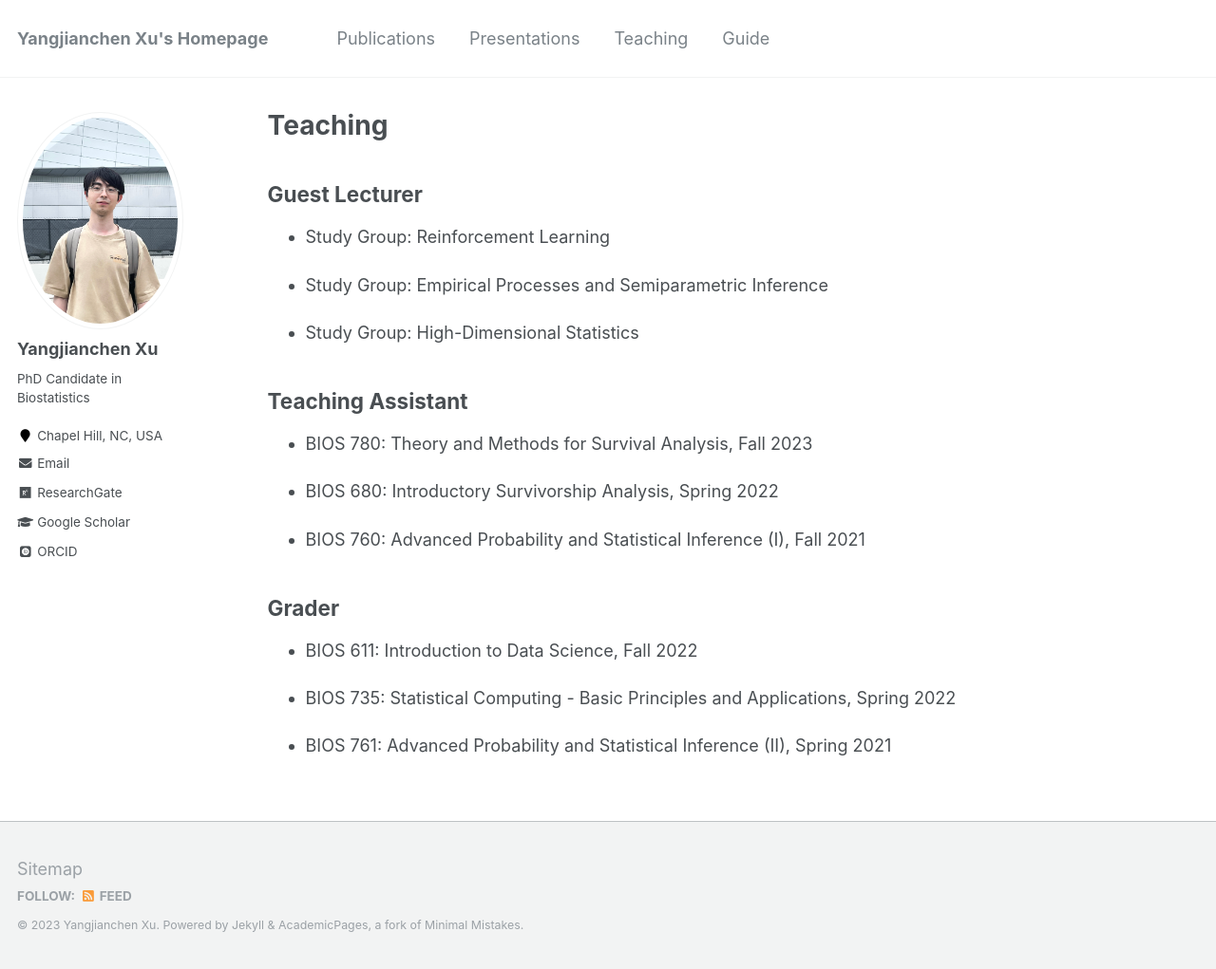
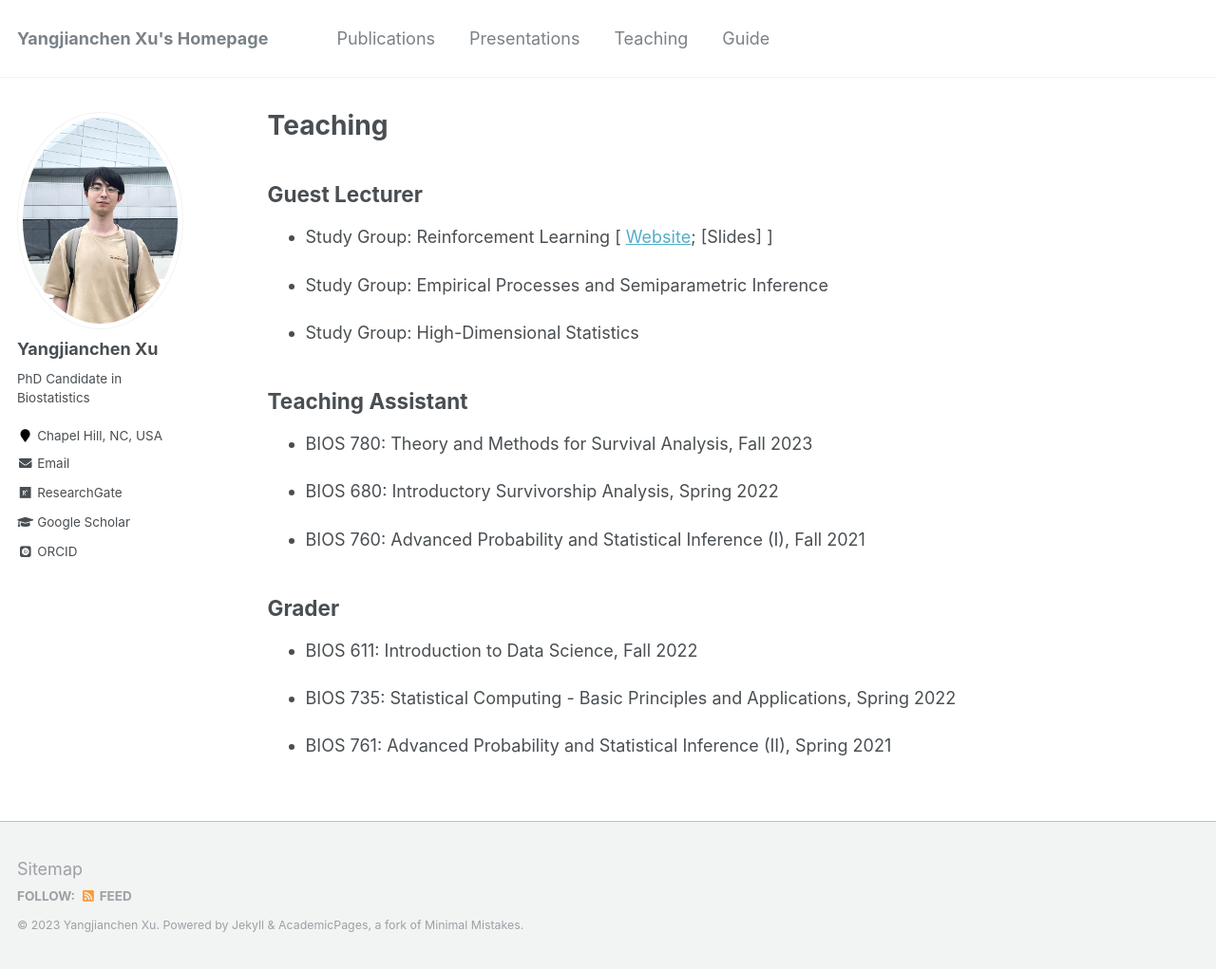
Before and after one commit to yangjc-xu/yangjc-xu.github.io, a Jekyll site: the page built from _pages/teaching.md, in a window 1280 px wide and 1021 px high. Shown: the whole window at 95% size. Built offline with Jekyll 4.4.1, drawn with Linux system fonts in a browser that asks for light colours; some web fonts are replaced.

Commit message:
Update teaching.md

```diff
--- a/_pages/teaching.md
+++ b/_pages/teaching.md
@@ -7,7 +7,7 @@ author_profile: true
 
 ## Guest Lecturer
 
-  - Study Group: Reinforcement Learning
+  - Study Group: Reinforcement Learning [ [Website](https://tarheels.live/bios2021/); [Slides] ]
 
   - Study Group: Empirical Processes and Semiparametric Inference
 
```
